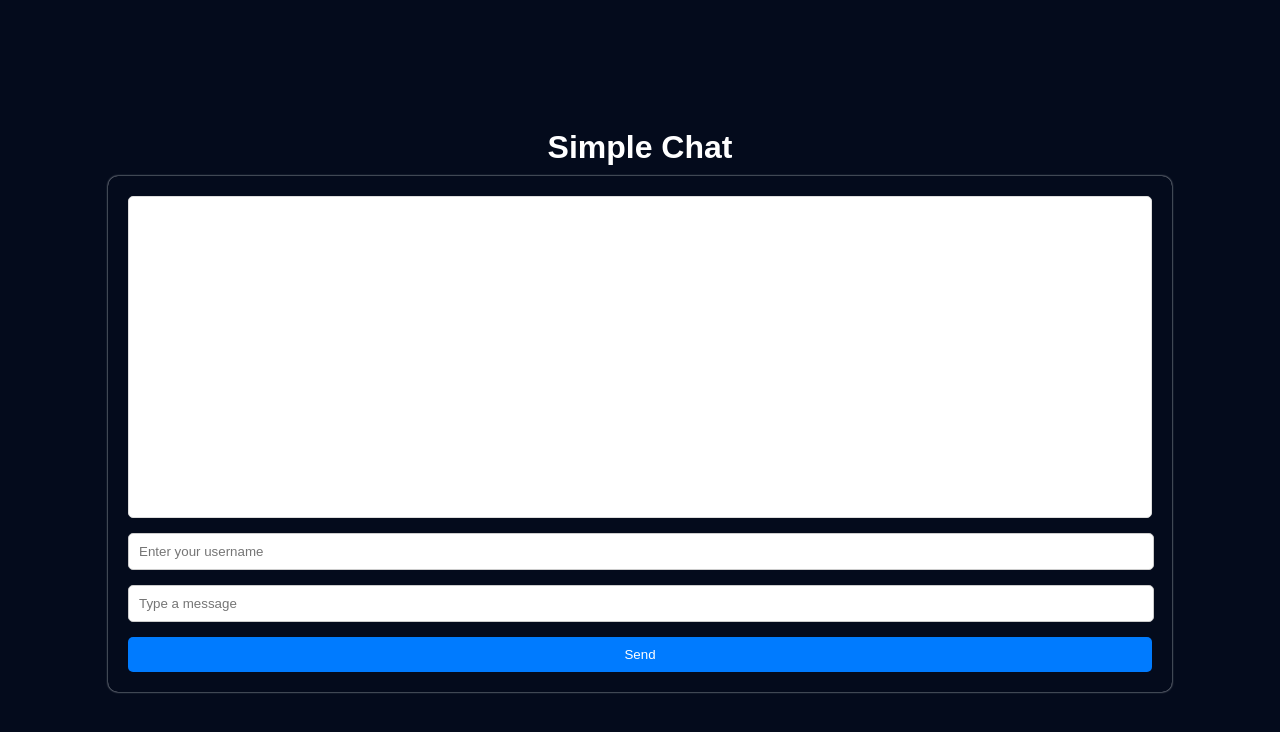
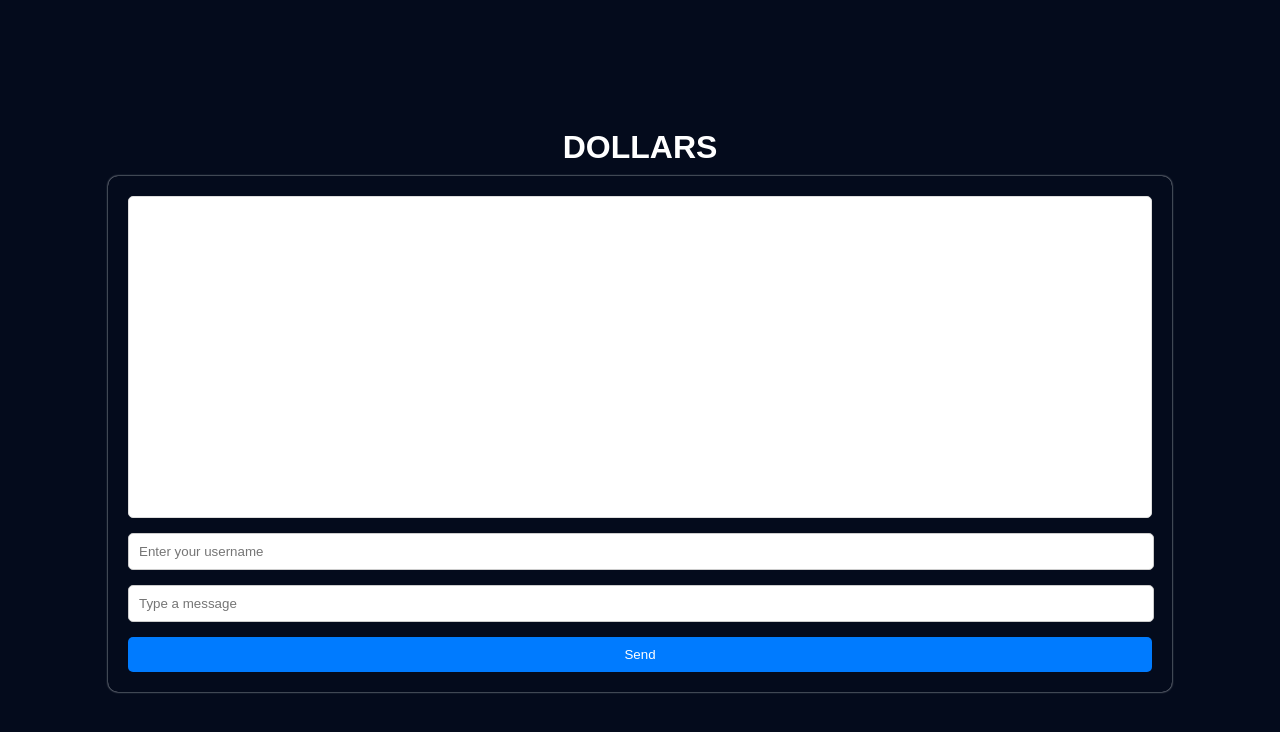
Before and after one commit to dimagod101/Chatapp, a plain HTML site: page index.html in a window 1280 px wide. Drawn offline with Linux system fonts and the light colour scheme; no server answers.

Commit message:
Update index.html

```diff
--- a/index.html
+++ b/index.html
@@ -8,7 +8,7 @@
     <link rel="icon" href="css/favicon_w3cub/favicon.ico">
 </head>
 <body>
-    <h1>Simple Chat</h1>
+    <h1>DOLLARS</h1>
 
     <div class="chat-container">
         <div id="messages" class="chat-box"></div>
```
